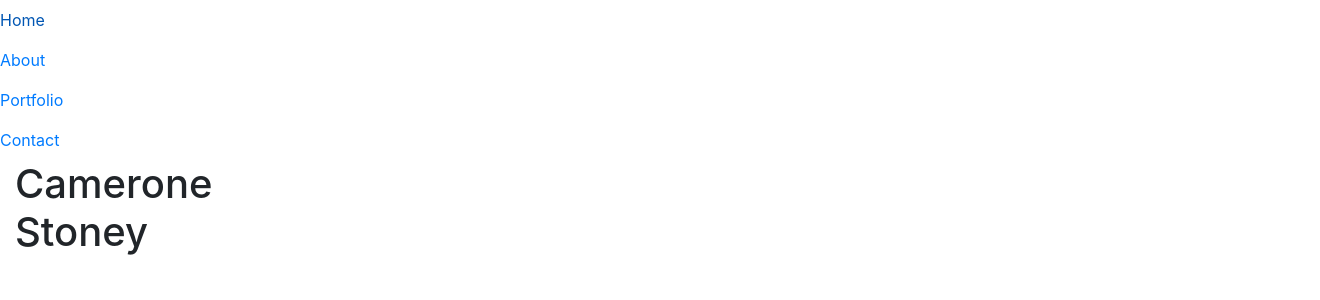
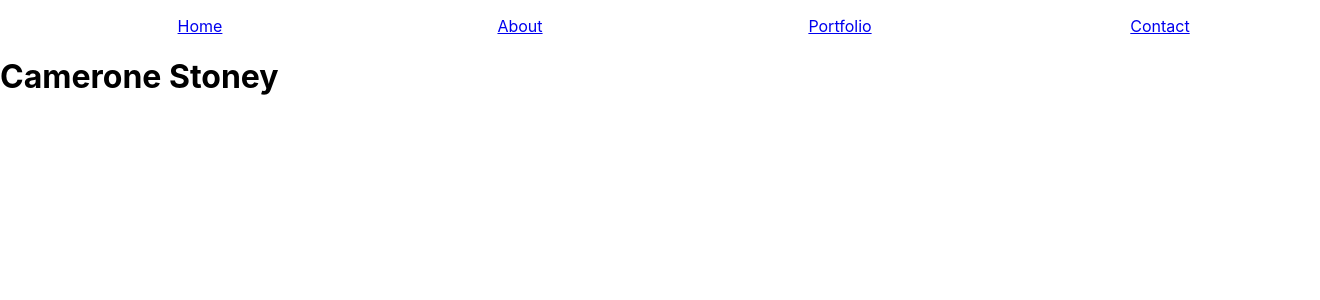
Before and after one commit to Cjstoney/portfolio_react, a React (Create React App) app: page / in a window 1280 px wide. Shown: the top 300 px of the page, 1320 px wide, since content can reach past the window. Built offline with nearby package versions, Linux system fonts and the light colour scheme.

Commit message:
navbar finally has a row and the grid system in place for the links

```diff
--- a/public/index.html
+++ b/public/index.html
@@ -24,8 +24,6 @@
       work correctly both with client-side routing and a non-root public URL.
       Learn how to configure a non-root public URL by running `npm run build`.
     -->
-    <link rel="stylesheet" href="https://stackpath.bootstrapcdn.com/bootstrap/4.3.1/css/bootstrap.min.css" integrity="sha384-ggOyR0iXCbMQv3Xipma34MD+dH/1fQ784/j6cY/iJTQUOhcWr7x9JvoRxT2MZw1T" crossorigin="anonymous">
-    <!-- bootstrap link -->
     <title>Camerone Stoney</title>
   </head>
   <body>
--- a/src/components/navbar.css
+++ b/src/components/navbar.css
@@ -1,3 +1,6 @@
-#navbarSupportedContent>.nav-link{
-   align-items:right;
+.grid-container{
+   width:100%;
+   display:grid;
+   grid-template-columns: 1fr 1fr 1fr 1fr;
+   text-align: center;
 }
--- a/src/components/navbar.js
+++ b/src/components/navbar.js
@@ -4,38 +4,23 @@ import "./navbar.css";
 
 function Navbar(){
   return (
-    <nav>
+    <nav >
 
-      <div className=" navbar-collapse" id="navbarSupportedContent">
-        <ul className="navbar-nav">
-          <li className="nav-item">
-            <Link
-              to="/"
-              className={
-                window.location.pathname === "/" || window.location.pathname === "/"
-                  ? "nav-link active"
-                  : "nav-link"
-              } >Home </Link>
-          </li>
-          <li className="nav-item">
-            <Link
-            to="/about"  className={
-              window.location.pathname === "/" || window.location.pathname === "/"
-                ? "nav-link active"
-                : "nav-link"
-            } >About</Link>
-          </li>
-          <li className="nav-item">
-            <Link
-            to="/portfolio" className="nav-link" >Portfolio</Link>
-          </li>
-          <li className="nav-item">
+        <ul className="navbar-nav grid-container">
+            <Link to="/" className="nav-link">Home </Link>
+
+
+            <Link  to="/about"  className="nav-link">About</Link>
+
+
+            <Link to="/portfolio" className="nav-link" >Portfolio</Link>
+
+
             <Link className="nav-link" to="/contact">Contact</Link>
-          </li>
+
 
         </ul>
 
-      </div>
     </nav>
   )
 }
```
Also changed, not shown: 1 other file (tests, documents, lock files or other folders).
